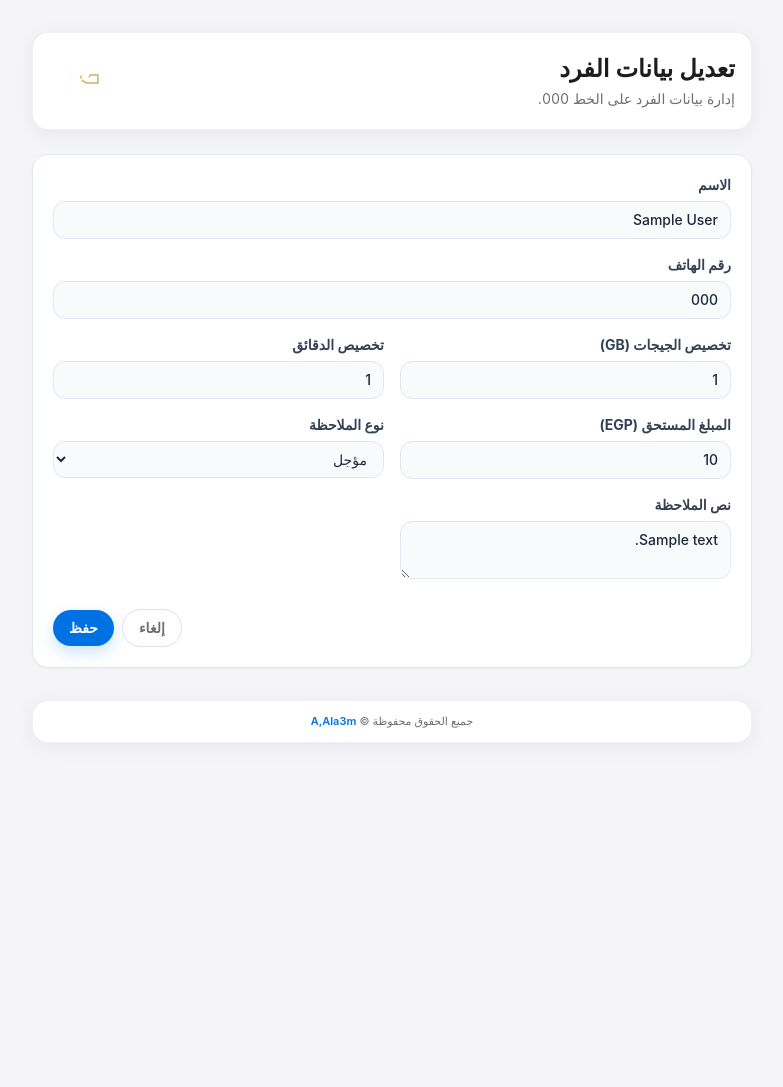
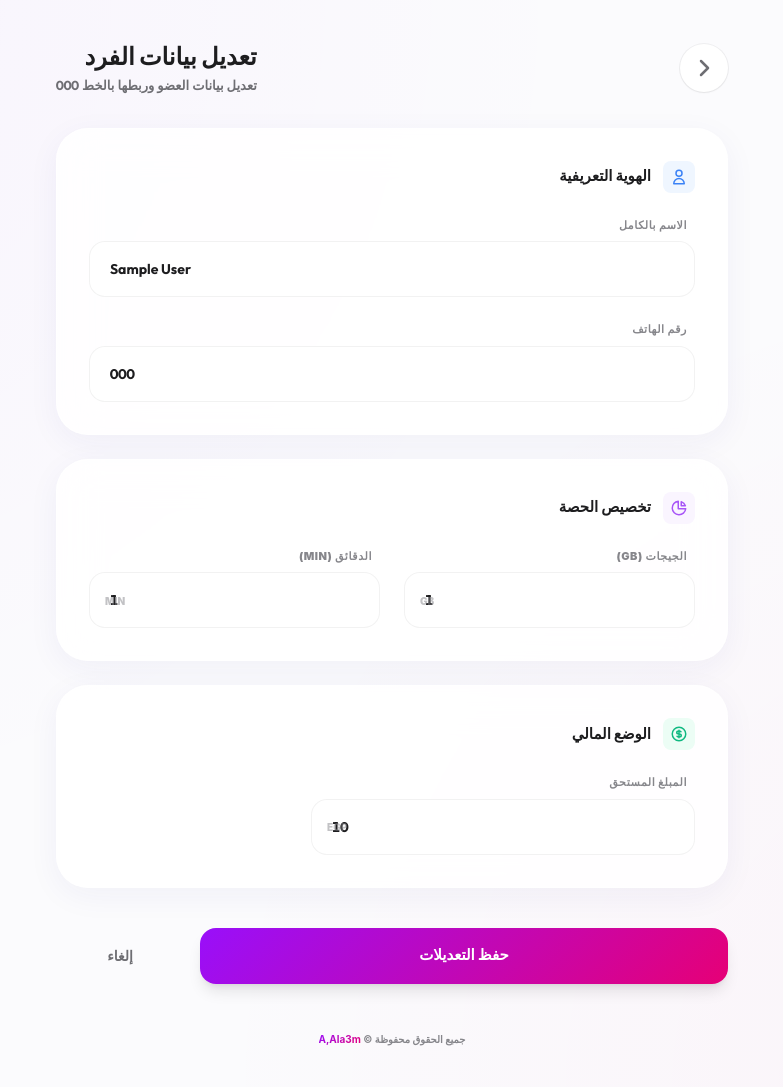
Before and after one commit to Aloom44/WE-GOLD, a Django app: page /members/1/1/edit/ in a window 1280 px wide. Shown: the whole page, without its empty margins (248-1031 px from the left). Before the commit the page ends 728 px from the top, so only its background shows below. Run offline with Django 5.2, Linux system fonts and the light colour scheme; tables that the repository leaves empty hold one stand-in row (values such as "Sample post"); some libraries are stand-ins or nearby versions.

Commit message:
Full Redesign of Member Edit Form: premium glassmorphism layout, removal of operational fields (notes/status), and unified allocation management UI

```diff
--- a/dashboard/forms.py
+++ b/dashboard/forms.py
@@ -104,10 +104,11 @@ class MemberForm(forms.ModelForm):
         self.fields['note_type'].label = 'نوع الملاحظة'
         self.fields['notes_text'].label = 'نص الملاحظة'
 
-        # Payment status is operational; hide it during profile editing.
+        # Payment status and Notes are operational; hide them during profile editing.
         if self.instance and self.instance.pk:
-            if 'status' in self.fields:
-                del self.fields['status']
+            for field in ['status', 'note_type', 'notes_text']:
+                if field in self.fields:
+                    del self.fields[field]
 
     def clean(self):
         cleaned_data = super().clean()
--- a/templates/dashboard/member_form.html
+++ b/templates/dashboard/member_form.html
@@ -4,71 +4,168 @@
   <head>
     <meta charset="UTF-8" />
     <meta name="viewport" content="width=device-width, initial-scale=1.0" />
-    <title>{{ page_title }} - باقات WE Gold</title>
+    <title>{{ page_title }} - WE Gold</title>
     <script src="https://cdn.tailwindcss.com"></script>
     <link rel="stylesheet" href="{% static 'dashboard/style.css' %}" />
+    <link href="https://fonts.googleapis.com/css2?family=Inter:wght@400;500;600;700;800;900&family=Outfit:wght@400;500;600;700;800;900&display=swap" rel="stylesheet">
+    <style>
+      :root {
+        --gradient-primary: linear-gradient(135deg, #990FFA 0%, #E60076 100%);
+        --glass-bg: rgba(255, 255, 255, 0.85);
+        --glass-border: rgba(255, 255, 255, 0.4);
+      }
+      body {
+        font-family: 'Inter', sans-serif;
+        background: radial-gradient(circle at 0% 0%, rgba(153, 15, 250, 0.03) 0%, transparent 50%),
+                    radial-gradient(circle at 100% 100%, rgba(230, 0, 118, 0.03) 0%, transparent 50%),
+                    #FBFBFD;
+      }
+      .font-display { font-family: 'Outfit', sans-serif; }
+      .glass-card {
+        background: var(--glass-bg);
+        backdrop-filter: blur(20px);
+        -webkit-backdrop-filter: blur(20px);
+        border: 1px solid var(--glass-border);
+        box-shadow: 0 8px 32px 0 rgba(31, 38, 135, 0.05);
+      }
+      .text-gradient {
+        background: var(--gradient-primary);
+        -webkit-background-clip: text;
+        -webkit-text-fill-color: transparent;
+      }
+      .btn-gradient {
+        background: var(--gradient-primary);
+        transition: all 0.3s cubic-bezier(0.4, 0, 0.2, 1);
+      }
+      .btn-gradient:hover {
+        transform: translateY(-2px);
+        box-shadow: 0 12px 24px rgba(153, 15, 250, 0.25);
+      }
+      .input-premium {
+        background: rgba(255, 255, 255, 0.5);
+        border: 1px solid rgba(0, 0, 0, 0.05);
+        transition: all 0.2s ease;
+      }
+      .input-premium:focus {
+        background: white;
+        border-color: #990FFA;
+        box-shadow: 0 0 0 4px rgba(153, 15, 250, 0.08);
+      }
+      .num { font-family: 'Outfit', sans-serif; }
+    </style>
   </head>
-  <body class="min-h-screen bg-[#F5F5F7] text-[#1D1D1F] antialiased flex flex-col">
-    <main class="mx-auto w-full max-w-3xl flex-1 px-4 py-8 sm:px-6">
-      <header class="mb-6 rounded-2xl border border-[rgba(0,0,0,0.06)] bg-white p-4 text-[#1D1D1F] shadow-[0_4px_20px_rgba(0,0,0,0.06)]">
-        <div class="flex items-center justify-between gap-3">
-          <div>
-            <h1 class="text-2xl font-semibold">{{ page_title }}</h1>
-            <p class="mt-1 text-sm text-[#6E6E73]">
-              إدارة بيانات الفرد على الخط <span class="num">{{ line.phone }}</span>.
-            </p>
-          </div>
-          <img src="{% static 'dashboard/logo.png' %}" alt="WE Gold" class="h-16 w-16 flex-shrink-0" />
+  <body class="min-h-screen py-10 px-4">
+    <div class="max-w-2xl mx-auto">
+
+      <!-- SECTION 1: HERO HEADER -->
+      <header class="flex items-center justify-between mb-8">
+        <a href="{% url 'members' line.id %}" class="flex h-12 w-12 items-center justify-center rounded-full bg-white shadow-sm ring-1 ring-black/5 hover:shadow-md transition-all group">
+          <svg xmlns="http://www.w3.org/2000/svg" width="24" height="24" fill="none" viewBox="0 0 24 24" stroke="currentColor" class="text-[#6E6E73] group-hover:text-gradientPrimary group-hover:scale-110 transition-all">
+            <path stroke-linecap="round" stroke-linejoin="round" stroke-width="2.5" d="M9 5l7 7-7 7" />
+          </svg>
+        </a>
+        <div class="text-right">
+          <h1 class="text-2xl font-black text-[#1D1D1F] font-display">تعديل بيانات الفرد</h1>
+          <p class="text-[13px] font-bold text-[#6E6E73] mt-1">تعديل بيانات العضو وربطها بالخط <span class="num">{{ line.phone }}</span></p>
         </div>
       </header>
 
-      <section class="rounded-2xl border border-slate-200 bg-white p-4 shadow-sm shadow-slate-200/60 sm:p-5">
-        <form method="post" class="grid gap-4 sm:grid-cols-2">
-          {% csrf_token %}
+      <form method="post" class="space-y-6">
+        {% csrf_token %}
 
-          {% for field in form %}
-          <label class="block {% if field.name == 'name' or field.name == 'phone' or field.name == 'notes' %}sm:col-span-2{% endif %}">
-            <span class="mb-1.5 block text-sm font-bold text-slate-700">{{ field.label }}</span>
-            {{ field }}
-            {% if field.errors %}
-            <span class="mt-1 block text-xs text-rose-600">{{ field.errors|striptags }}</span>
-            {% endif %}
-          </label>
-          {% endfor %}
+        <!-- SECTION 2: IDENTITY CARD -->
+        <section class="glass-card rounded-[32px] p-8">
+          <div class="flex items-center gap-3 mb-6">
+            <div class="flex h-8 w-8 items-center justify-center rounded-lg bg-blue-50 text-blue-500">
+              <svg xmlns="http://www.w3.org/2000/svg" width="18" height="18" fill="none" viewBox="0 0 24 24" stroke="currentColor">
+                <path stroke-linecap="round" stroke-linejoin="round" stroke-width="2" d="M16 7a4 4 0 11-8 0 4 4 0 018 0zM12 14a7 7 0 00-7 7h14a7 7 0 00-7-7z" />
+              </svg>
+            </div>
+            <h2 class="text-[15px] font-black text-[#1D1D1F]">الهوية التعريفية</h2>
+          </div>
 
-          <div class="mt-2 flex items-center justify-end gap-2 sm:col-span-2">
-            <a href="{% url 'members' line.id %}" class="rounded-full border border-[rgba(0,0,0,0.12)] px-4 py-2 text-sm font-semibold text-[#6E6E73]">إلغاء</a>
-            <button type="submit" class="rounded-full bg-[#0071E3] px-4 py-2 text-sm font-semibold text-white shadow-[0_6px_16px_rgba(0,113,227,0.2)]">حفظ</button>
+          <div class="grid gap-6">
+            <div class="space-y-2">
+              <label class="block text-[11px] font-black text-[#86868B] uppercase tracking-wider pr-2">الاسم بالكامل</label>
+              {{ form.name }}
+              {% if form.name.errors %}<p class="text-[10px] font-bold text-rose-500 pr-2">{{ form.name.errors|striptags }}</p>{% endif %}
+            </div>
+            <div class="space-y-2">
+              <label class="block text-[11px] font-black text-[#86868B] uppercase tracking-wider pr-2">رقم الهاتف</label>
+              {{ form.phone }}
+              {% if form.phone.errors %}<p class="text-[10px] font-bold text-rose-500 pr-2">{{ form.phone.errors|striptags }}</p>{% endif %}
+            </div>
           </div>
-        </form>
-      </section>
+        </section>
 
-      <footer class="mt-8 rounded-2xl border border-[rgba(0,0,0,0.06)] bg-white px-4 py-3 text-center text-[11px] text-[#6E6E73] shadow-[0_4px_20px_rgba(0,0,0,0.06)]">
-        جميع الحقوق محفوظة © <a href="https://elekhwa.store/portfolio.html" target="_blank" rel="noopener noreferrer" class="font-semibold text-[#0071E3] transition hover:underline">A,Ala3m</a>
+        <!-- SECTION 3: ALLOCATION CARD -->
+        <section class="glass-card rounded-[32px] p-8">
+          <div class="flex items-center gap-3 mb-6">
+            <div class="flex h-8 w-8 items-center justify-center rounded-lg bg-purple-50 text-purple-500">
+              <svg xmlns="http://www.w3.org/2000/svg" width="18" height="18" fill="none" viewBox="0 0 24 24" stroke="currentColor">
+                <path stroke-linecap="round" stroke-linejoin="round" stroke-width="2" d="M11 3.055A9.001 9.001 0 1020.945 13H11V3.055z" />
+                <path stroke-linecap="round" stroke-linejoin="round" stroke-width="2" d="M20.488 9H15V3.512A9.025 9.025 0 0120.488 9z" />
+              </svg>
+            </div>
+            <h2 class="text-[15px] font-black text-[#1D1D1F]">تخصيص الحصة</h2>
+          </div>
+
+          <div class="grid grid-cols-1 sm:grid-cols-2 gap-6">
+            <div class="space-y-2 relative">
+              <label class="block text-[11px] font-black text-[#86868B] uppercase tracking-wider pr-2">الجيجات (GB)</label>
+              {{ form.data_allocation }}
+              <span class="absolute left-4 top-[38px] text-[10px] font-black text-[#86868B] opacity-50">GB</span>
+              {% if form.data_allocation.errors %}<p class="text-[10px] font-bold text-rose-500 pr-2">{{ form.data_allocation.errors|striptags }}</p>{% endif %}
+            </div>
+            <div class="space-y-2 relative">
+              <label class="block text-[11px] font-black text-[#86868B] uppercase tracking-wider pr-2">الدقائق (MIN)</label>
+              {{ form.minute_allocation }}
+              <span class="absolute left-4 top-[38px] text-[10px] font-black text-[#86868B] opacity-50">MIN</span>
+              {% if form.minute_allocation.errors %}<p class="text-[10px] font-bold text-rose-500 pr-2">{{ form.minute_allocation.errors|striptags }}</p>{% endif %}
+            </div>
+          </div>
+        </section>
+
+        <!-- SECTION 4: FINANCIAL CARD -->
+        <section class="glass-card rounded-[32px] p-8">
+          <div class="flex items-center gap-3 mb-6">
+            <div class="flex h-8 w-8 items-center justify-center rounded-lg bg-emerald-50 text-emerald-500">
+              <svg xmlns="http://www.w3.org/2000/svg" width="18" height="18" fill="none" viewBox="0 0 24 24" stroke="currentColor">
+                <path stroke-linecap="round" stroke-linejoin="round" stroke-width="2" d="M12 8c-1.657 0-3 .895-3 2s1.343 2 3 2 3 .895 3 2-1.343 2-3 2m0-8c1.11 0 2.08.402 2.599 1M12 8V7m0 1v8m0 0v1m0-1c-1.11 0-2.08-.402-2.599-1M21 12a9 9 0 11-18 0 9 9 0 0118 0z" />
+              </svg>
+            </div>
+            <h2 class="text-[15px] font-black text-[#1D1D1F]">الوضع المالي</h2>
+          </div>
+
+          <div class="space-y-2 relative max-w-sm">
+            <label class="block text-[11px] font-black text-[#86868B] uppercase tracking-wider pr-2">المبلغ المستحق</label>
+            {{ form.monthly_cost }}
+            <span class="absolute left-4 top-[38px] text-[10px] font-black text-[#86868B] opacity-50 uppercase">EGP</span>
+            {% if form.monthly_cost.errors %}<p class="text-[10px] font-bold text-rose-500 pr-2">{{ form.monthly_cost.errors|striptags }}</p>{% endif %}
+          </div>
+        </section>
+
+        <!-- ACTIONS -->
+        <div class="flex flex-col sm:flex-row items-center gap-4 pt-4">
+          <button type="submit" class="btn-gradient w-full sm:flex-1 h-14 rounded-2xl text-[15px] font-black text-white shadow-lg">
+            حفظ التعديلات
+          </button>
+          <a href="{% url 'members' line.id %}" class="w-full sm:w-32 h-14 flex items-center justify-center rounded-2xl text-[14px] font-bold text-[#6E6E73] hover:bg-black/5 transition-colors">
+            إلغاء
+          </a>
+        </div>
+      </form>
+
+      <footer class="mt-12 text-center text-[10px] font-bold text-[#86868B]">
+        جميع الحقوق محفوظة © <a href="https://elekhwa.store/portfolio.html" target="_blank" rel="noopener noreferrer" class="text-gradient hover:underline transition-all">A,Ala3m</a>
       </footer>
-    </main>
+    </div>
 
     <script>
-      const baseClasses = [
-        'w-full',
-        'rounded-xl',
-        'border',
-        'border-slate-200',
-        'bg-slate-50',
-        'px-3',
-        'py-2',
-        'text-sm',
-        'font-medium',
-        'text-slate-800',
-        'outline-none',
-        'focus:border-[#0071E3]',
-        'focus:bg-white',
-        'focus:ring-4',
-        'focus:ring-[rgba(0,113,227,0.15)]',
-      ];
-
-      document.querySelectorAll('input, select, textarea').forEach((field) => {
-        field.classList.add(...baseClasses);
+      const inputs = document.querySelectorAll('input, select');
+      const baseClasses = 'w-full h-14 px-5 rounded-2xl input-premium text-[14px] font-bold text-[#1D1D1F] outline-none num';
+      inputs.forEach(input => {
+        input.className = baseClasses;
       });
     </script>
   </body>
```
